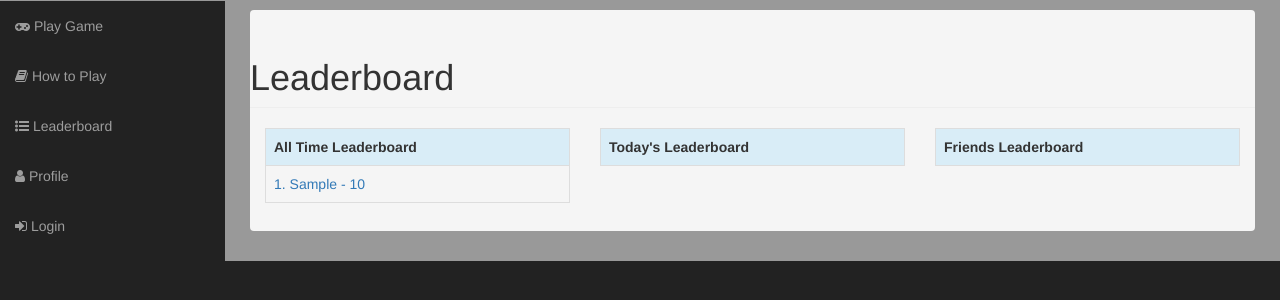
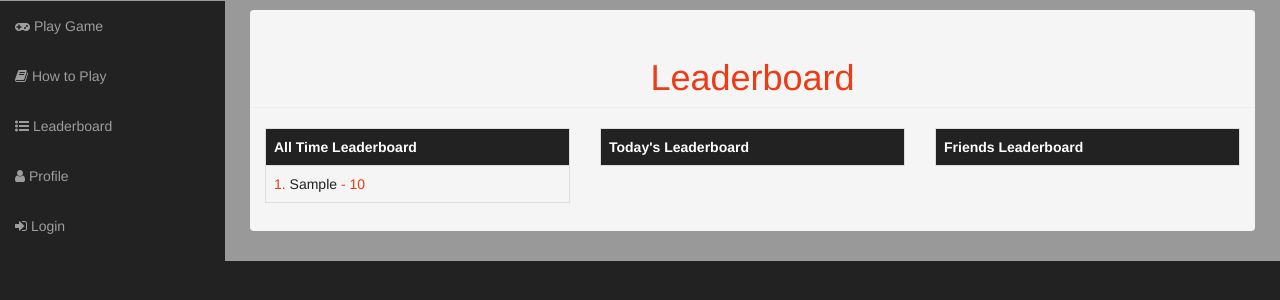
Before and after one commit to gordi1308/LlamaLandmine, a Django app: page /llamalandmine/leaderboard/ in a window 1280 px wide. Shown: the part 50-350 px from the top of the page. Run offline with Django 3.2, Linux system fonts and the light colour scheme; tables that the repository leaves empty hold one stand-in row (values such as "Sample post"); lists and menus that the app fills with data are empty; some libraries are stand-ins or nearby versions.

Commit message:
one class for black background for table and designed leaderboard

```diff
--- a/bad_llama_games/static/css/sb-admin.css
+++ b/bad_llama_games/static/css/sb-admin.css
@@ -270,3 +270,6 @@ ul.alert-dropdown {
 .text-size{
     font-size: x-large;
 }
+.table-headingb{
+    background-color: #222;
+}
--- a/bad_llama_games/templates/leaderboard.html
+++ b/bad_llama_games/templates/leaderboard.html
@@ -2,6 +2,8 @@
 {% load staticfiles %}
  <!-- Bootstrap Core css -->
     <link href="{%  static "css/bootstrap.min.css" %}" rel="stylesheet">
+ <!-- Custom css -->
+    <link href="{%  static "css/sb-admin.css" %}" rel="stylesheet">
 
 {% block body %}
 
@@ -9,15 +11,15 @@
     <div id = "tables">
 
         <div class="row">
-            <h1 class="page-header">Leaderboard</h1>
+            <h1 class="page-header text-orange text-center">Leaderboard</h1>
             <div class="col-sm-4">
                 <div id="alltime" class="table-responsive ">
 
                     <table class="table table-bordered table-hover ">
-                        <tr><th class=" info">All Time Leaderboard</th></tr>
+                        <tr><th class="table-headingb text-white" >All Time Leaderboard</th></tr>
                         {% for entry in alltimelist %}
                             <tr>
-                                <td class="text-primary text-capitalize">{{ forloop.counter }}.
+                                <td class="text-orange text-capitalize panel-black panel-bodyb">{{ forloop.counter }}.
                                     <a href='{% url 'profile' entry.user.user_name %}'>
                                         {{ entry.user.user_name }}</a> - {{ entry.score }}</td>
                             </tr>
@@ -30,10 +32,10 @@
                 <div id = "today" class="table-responsive ">
 
                     <table class="table table-bordered table-hover ">
-                        <tr><th class="info">Today's Leaderboard</th></tr>
+                        <tr><th class="table-headingb text-white">Today's Leaderboard</th></tr>
                         {% for entry in todaylist  %}
                             <tr>
-                                <td class="text-primary text-capitalize">{{ forloop.counter  }}.
+                                <td class="text-orange text-capitalize panel-black panel-bodyb">{{ forloop.counter  }}.
                                     <a href='{% url 'profile' entry.user.user_name %}'>
                                         {{ entry.user.user_name }}</a> - {{ entry.score }}</td>
                             </tr>
@@ -45,10 +47,10 @@
             <div class="col-sm-4">
                 <div id = "friends" class="table-responsive ">
                     <table class="table table-bordered table-hover ">
-                        <tr><th class="info">Friends Leaderboard</th></tr>
+                        <tr><th class="table-headingb text-white">Friends Leaderboard</th></tr>
                         {% for entry in friendlist %}
                             <tr>
-                                <td class="text-primary text-capitalize">{{ forloop.counter  }}.
+                                <td class="text-orange text-capitalize panel-black panel-bodyb">{{ forloop.counter  }}.
                                 <a href='{% url 'profile' entry.user.user_name %}'>
                                     {{ entry.user.user_name }}</a> - {{ entry.score }}</td>
                             </tr>
```
